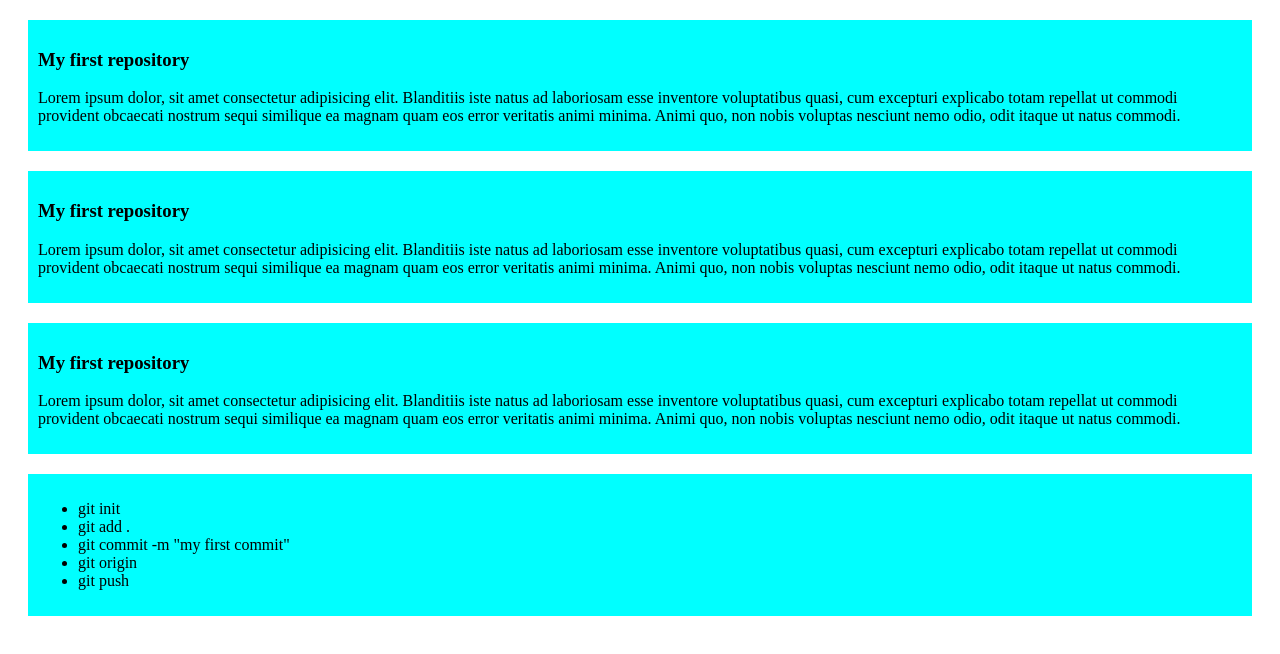
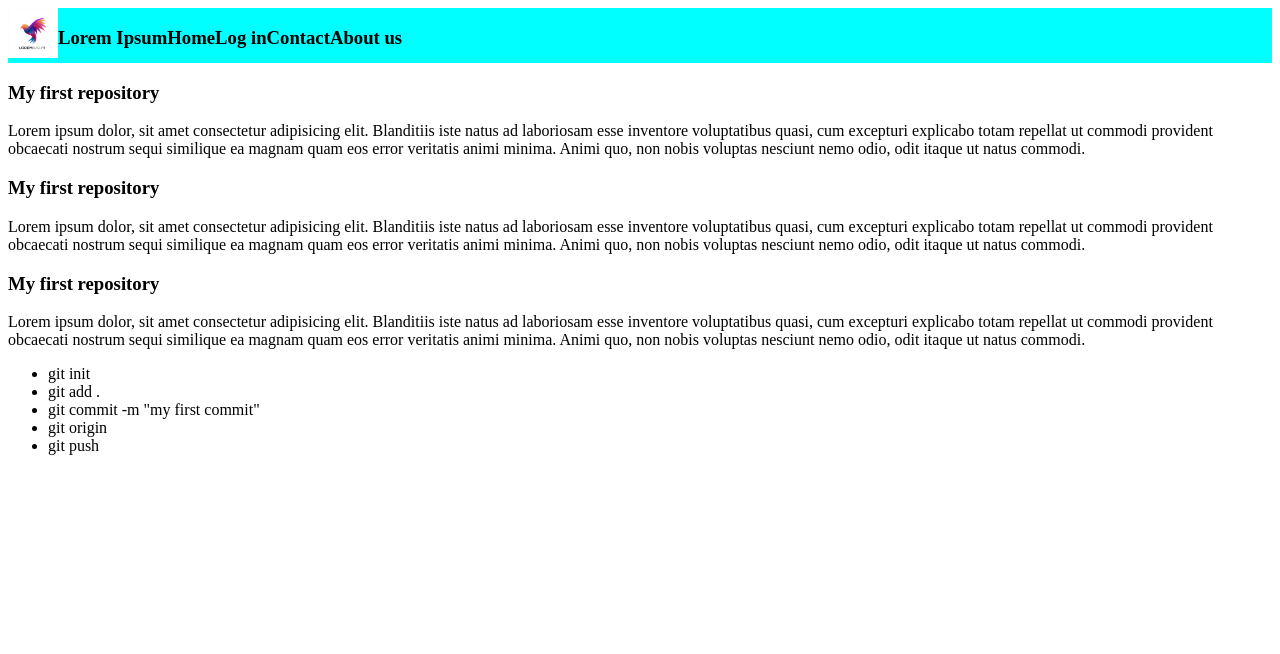
Before and after one commit to Rahadm19/my-first-repo, a plain HTML site: page index.html in a window 1280 px wide. Drawn offline with Linux system fonts and the light colour scheme.

Commit message:
box model

```diff
--- a/css/style.css
+++ b/css/style.css
@@ -1,5 +1,28 @@
-div{
+.header{
     background-color: aqua;
-    margin: 20px;
-    padding: 10px;
+    height: 55px;
+    display: flex;
+
 }
+.logo-brand{
+    display: flex;
+}
+.logo{
+    display: inline;
+
+}
+.logo img{
+    height: 50px;
+    width: auto;
+}
+.brand{
+    display: inline;
+}
+.nav-tem{
+    display: flex;
+    justify-content: end;
+
+}
+.nav-item{
+    display: flex;
+}
--- a/index.html
+++ b/index.html
@@ -7,6 +7,26 @@
     <link rel="stylesheet" href="css/style.css">
 </head>
 <body>
+    <div class="header">
+        <div class="logo-brand">
+            <div class="logo">
+                <img src="image/bird.avif" alt="">
+            </div>
+            <div class="brand">
+                <h3>Lorem Ipsum</h3>
+            </div>
+        </div>
+        <div class="nav-item">
+            <div class="nav-tem">
+                <h3>Home</h3>
+                 <h3>Log in</h3>
+                <h3>Contact</h3>
+                 <h3>About us</h3>
+            </div>
+        </div>
+
+    </div>
+
     <div>
         <h3>My first repository</h3>
         <p>Lorem ipsum dolor, sit amet consectetur adipisicing elit. Blanditiis iste natus ad laboriosam esse inventore voluptatibus quasi, cum excepturi explicabo totam repellat ut commodi provident obcaecati nostrum sequi similique ea magnam quam eos error veritatis animi minima. Animi quo, non nobis voluptas nesciunt nemo odio, odit itaque ut natus commodi.</p>
```
Also changed, not shown: image/bird.avif (added).
